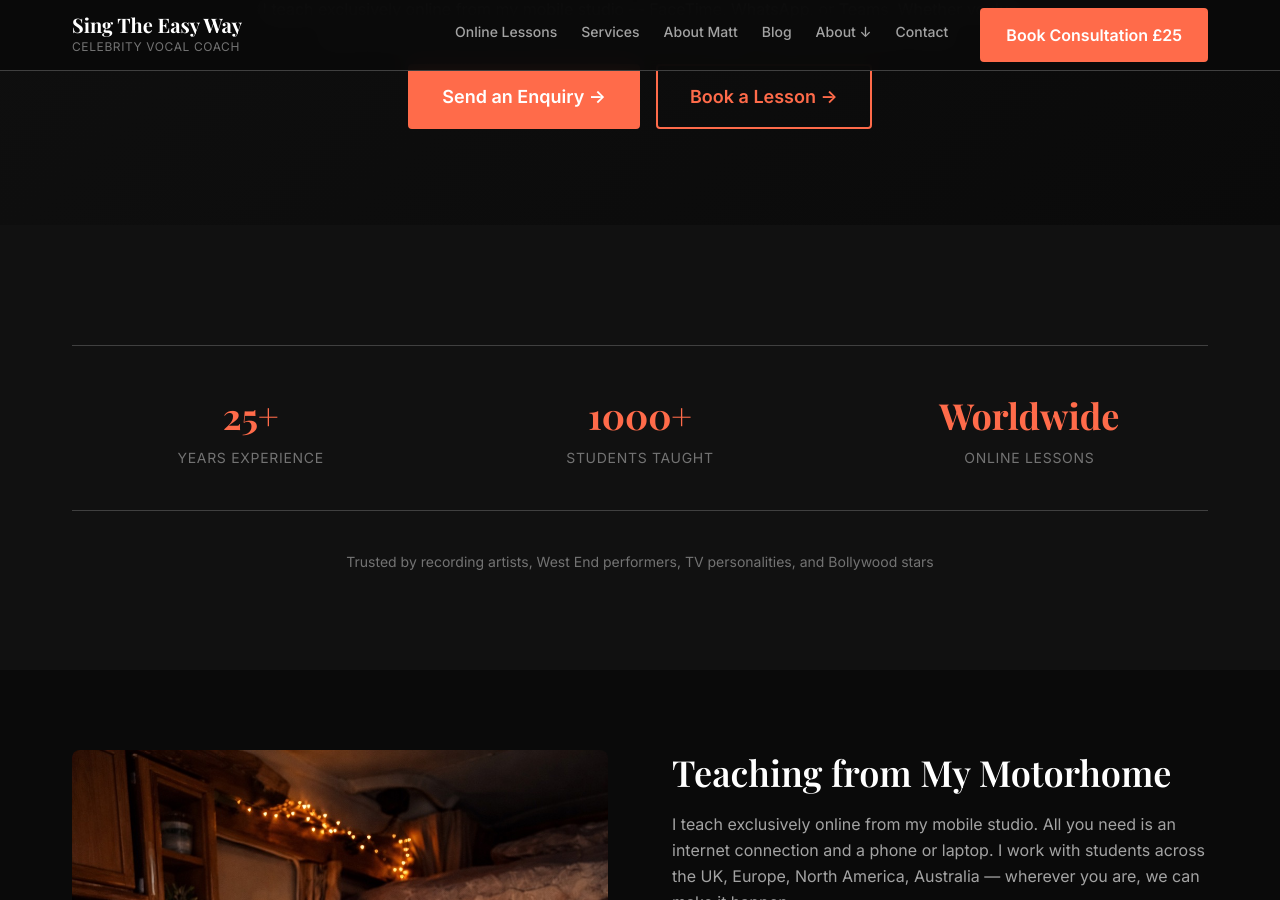
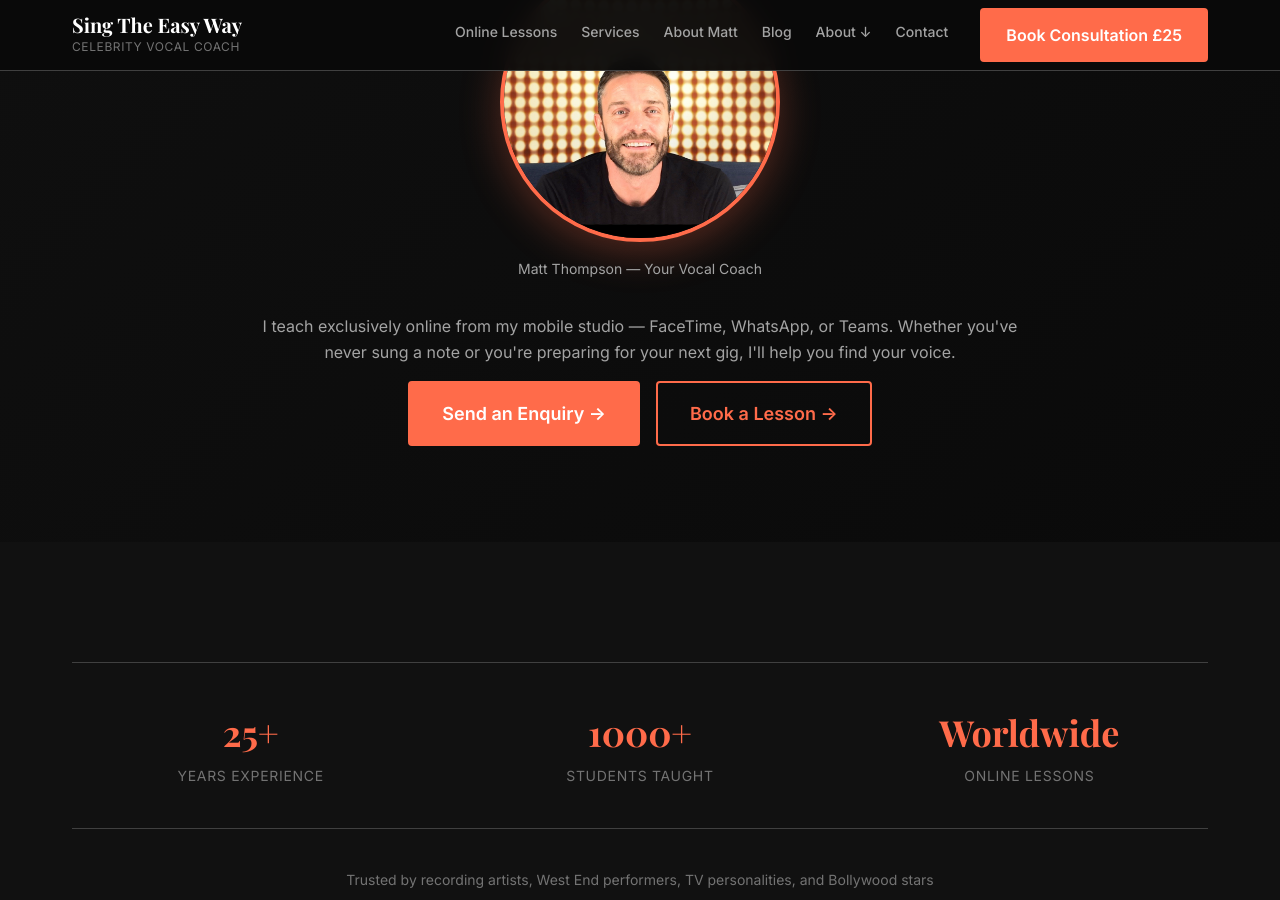
Before and after one commit to mattthompson152-blip/kimiclawwebsite, a Jekyll site: the page built from index.html, in a window 1280 px wide and 900 px high, scrolled down 771 px. Built offline with Jekyll 4.4.1, drawn with Linux system fonts in a browser that asks for light colours; the list of posts is cut into pages by our own code; part of the change alters nothing that is shown.

```diff
--- a/assets/js/main.js
+++ b/assets/js/main.js
@@ -1,138 +1,66 @@
-// Main JavaScript for Sing The Easy Way
-
-(function() {
-  'use strict';
-
-  // Mobile menu toggle
-  const menuToggle = document.querySelector('.mobile-menu-toggle');
-  const primaryNav = document.getElementById('primary-menu');
+// Mobile Menu Toggle
+document.addEventListener('DOMContentLoaded', function() {
+  var menuToggle = document.querySelector('.mobile-menu-toggle');
+  var primaryNav = document.getElementById('primary-menu');
 
   if (menuToggle && primaryNav) {
     menuToggle.addEventListener('click', function(e) {
       e.preventDefault();
       e.stopPropagation();
 
-      const isExpanded = this.getAttribute('aria-expanded') === 'true';
+      var isExpanded = this.getAttribute('aria-expanded') === 'true';
       this.setAttribute('aria-expanded', !isExpanded);
       primaryNav.classList.toggle('mobile-open');
-
-      // Toggle body scroll lock
       document.body.classList.toggle('menu-open');
     });
 
-    // Close menu when clicking a link
-    const navLinks = primaryNav.querySelectorAll('a');
-    navLinks.forEach(link => {
-      link.addEventListener('click', function() {
+    // Close menu when clicking links
+    var navLinks = primaryNav.querySelectorAll('a');
+    for (var i = 0; i < navLinks.length; i++) {
+      navLinks[i].addEventListener('click', function() {
         menuToggle.setAttribute('aria-expanded', 'false');
         primaryNav.classList.remove('mobile-open');
         document.body.classList.remove('menu-open');
       });
-    });
+    }
+  }
 
-    // Close menu when clicking outside
-    document.addEventListener('click', function(e) {
-      if (!primaryNav.contains(e.target) && !menuToggle.contains(e.target)) {
-        menuToggle.setAttribute('aria-expanded', 'false');
-        primaryNav.classList.remove('mobile-open');
-        document.body.classList.remove('menu-open');
+  // FAQ Accordion
+  var faqQuestions = document.querySelectorAll('.faq-question');
+  for (var j = 0; j < faqQuestions.length; j++) {
+    faqQuestions[j].addEventListener('click', function() {
+      var isExpanded = this.getAttribute('aria-expanded') === 'true';
+
+      // Close all others
+      for (var k = 0; k < faqQuestions.length; k++) {
+        if (faqQuestions[k] !== this) {
+          faqQuestions[k].setAttribute('aria-expanded', 'false');
+          faqQuestions[k].nextElementSibling.setAttribute('hidden', '');
+        }
+      }
+
+      // Toggle this one
+      this.setAttribute('aria-expanded', !isExpanded);
+      if (isExpanded) {
+        this.nextElementSibling.setAttribute('hidden', '');
+      } else {
+        this.nextElementSibling.removeAttribute('hidden');
       }
     });
   }
 
   // Smooth scroll for anchor links
-  document.querySelectorAll('a[href^="#"]').forEach(anchor => {
-    anchor.addEventListener('click', function(e) {
-      const href = this.getAttribute('href');
+  var anchorLinks = document.querySelectorAll('a[href^="#"]');
+  for (var m = 0; m < anchorLinks.length; m++) {
+    anchorLinks[m].addEventListener('click', function(e) {
+      var href = this.getAttribute('href');
       if (href !== '#') {
-        const target = document.querySelector(href);
+        var target = document.querySelector(href);
         if (target) {
           e.preventDefault();
-          target.scrollIntoView({
-            behavior: 'smooth',
-            block: 'start'
-          });
+          target.scrollIntoView({ behavior: 'smooth', block: 'start' });
         }
       }
     });
-  });
-
-  // FAQ accordion
-  const faqQuestions = document.querySelectorAll('.faq-question');
-
-  faqQuestions.forEach(question => {
-    question.addEventListener('click', function() {
-      const isExpanded = this.getAttribute('aria-expanded') === 'true';
-
-      // Close all other questions
-      faqQuestions.forEach(q => {
-        if (q !== this) {
-          q.setAttribute('aria-expanded', 'false');
-          q.nextElementSibling.hidden = true;
-        }
-      });
-
-      // Toggle this question
-      this.setAttribute('aria-expanded', !isExpanded);
-      this.nextElementSibling.hidden = isExpanded;
-    });
-  });
-
-  // Header scroll behavior
-  let lastScroll = 0;
-  const header = document.querySelector('.site-header');
-
-  window.addEventListener('scroll', function() {
-    const currentScroll = window.pageYOffset;
-
-    if (currentScroll > 100) {
-      header.classList.add('is-scrolled');
-    } else {
-      header.classList.remove('is-scrolled');
-    }
-
-    lastScroll = currentScroll;
-  });
-
-  // Lazy load images
-  if ('IntersectionObserver' in window) {
-    const lazyImages = document.querySelectorAll('img[data-src]');
-
-    const imageObserver = new IntersectionObserver((entries, observer) => {
-      entries.forEach(entry => {
-        if (entry.isIntersecting) {
-          const img = entry.target;
-          img.src = img.dataset.src;
-          img.removeAttribute('data-src');
-          observer.unobserve(img);
-        }
-      });
-    });
-
-    lazyImages.forEach(img => imageObserver.observe(img));
   }
-
-  // Form validation
-  const forms = document.querySelectorAll('form');
-
-  forms.forEach(form => {
-    form.addEventListener('submit', function(e) {
-      const requiredFields = form.querySelectorAll('[required]');
-      let isValid = true;
-
-      requiredFields.forEach(field => {
-        if (!field.value.trim()) {
-          isValid = false;
-          field.classList.add('is-invalid');
-        } else {
-          field.classList.remove('is-invalid');
-        }
-      });
-
-      if (!isValid) {
-        e.preventDefault();
-      }
-    });
-  });
-
-})();
+});
--- a/index.html
+++ b/index.html
@@ -4,15 +4,21 @@ title: "Online Singing Lessons with Celebrity Vocal Coach"
 description: "Learn to sing with Matt Thompson. 25+ years teaching recording artists and beginners. Online lessons worldwide. Book your £25 consultation."
 ---
 
-<!-- HERO SECTION WITH BACKGROUND IMAGE -->
+<!-- HERO SECTION -->
 <section class="hero">
   <div class="container">
     <div class="hero-content">
       <!-- LOGO IMAGE -->
-      <img src="{{ '/assets/images/logo.png' | relative_url }}" alt="Sing The Easy Way Logo" style="max-width: 200px; margin: 0 auto 2rem; display: block;">
+      <img src="{{ '/assets/images/logo.png' | relative_url }}" alt="Sing The Easy Way Logo" style="max-width: 180px; margin: 0 auto 1.5rem; display: block;">
 
       <h1 class="hero-title">Online Singing Lessons with a Celebrity Vocal Coach</h1>
       <p class="hero-subtitle">25+ Years Teaching Recording Artists, Film Stars, and Complete Beginners</p>
+
+      <!-- FAVORITE PHOTO - PROMINENTLY DISPLAYED -->
+      <div style="margin: 2rem auto; max-width: 280px;">
+        <img src="{{ '/assets/images/matt-headshot.jpg' | relative_url }}" alt="Matt Thompson, your vocal coach" style="width: 100%; max-width: 280px; height: 280px; object-fit: cover; border-radius: 50%; border: 4px solid #ff6b4a; box-shadow: 0 10px 40px rgba(255,107,74,0.3); display: block; margin: 0 auto;">
+        <p style="text-align: center; color: #a3a3a3; font-size: 0.875rem; margin-top: 1rem;">Matt Thompson — Your Vocal Coach</p>
+      </div>
 
       <div class="hero-body">
         <p>I teach exclusively online from my mobile studio — FaceTime, WhatsApp, or Teams. Whether you've never sung a note or you're preparing for your next gig, I'll help you find your voice.</p>
```
